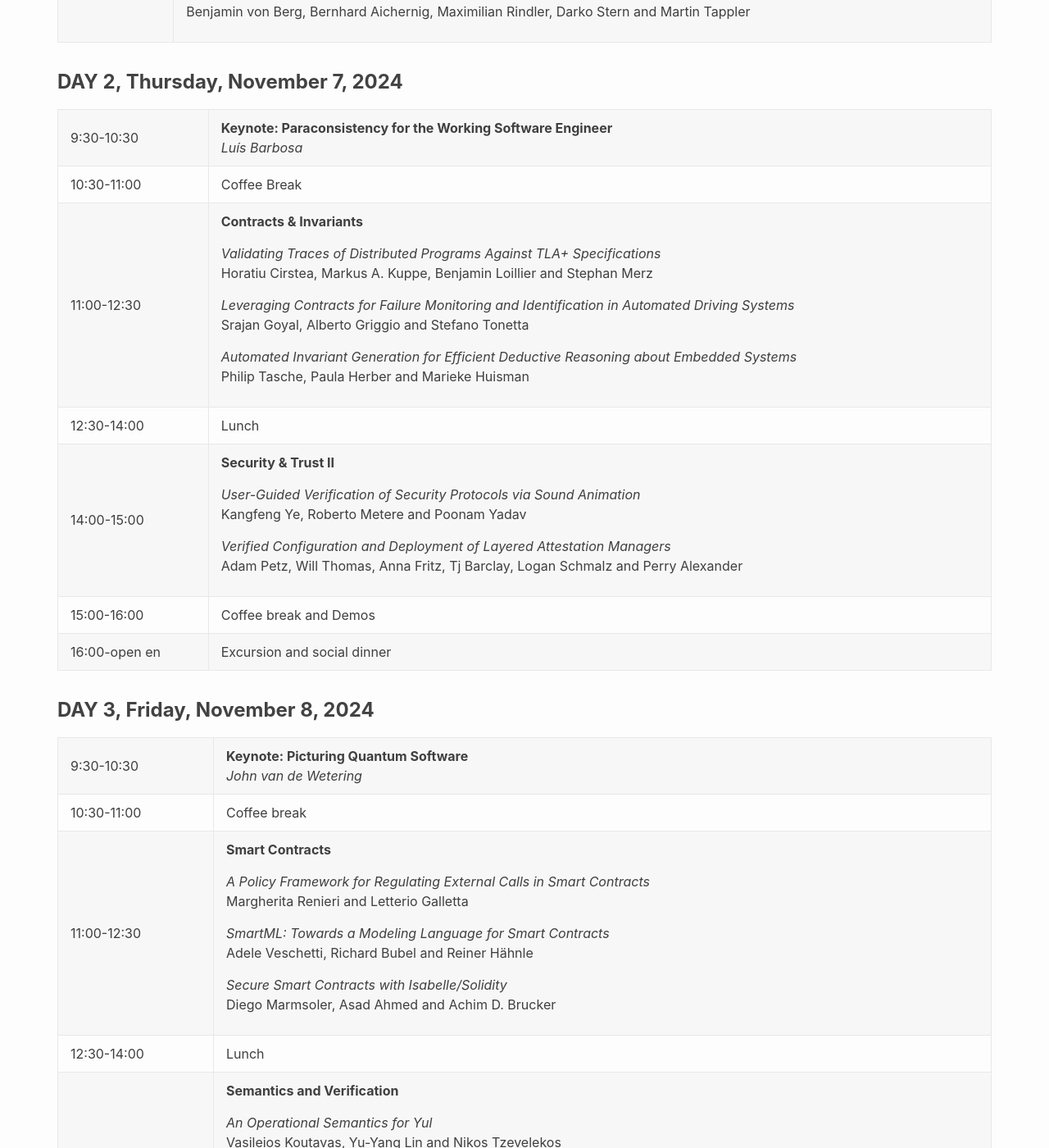
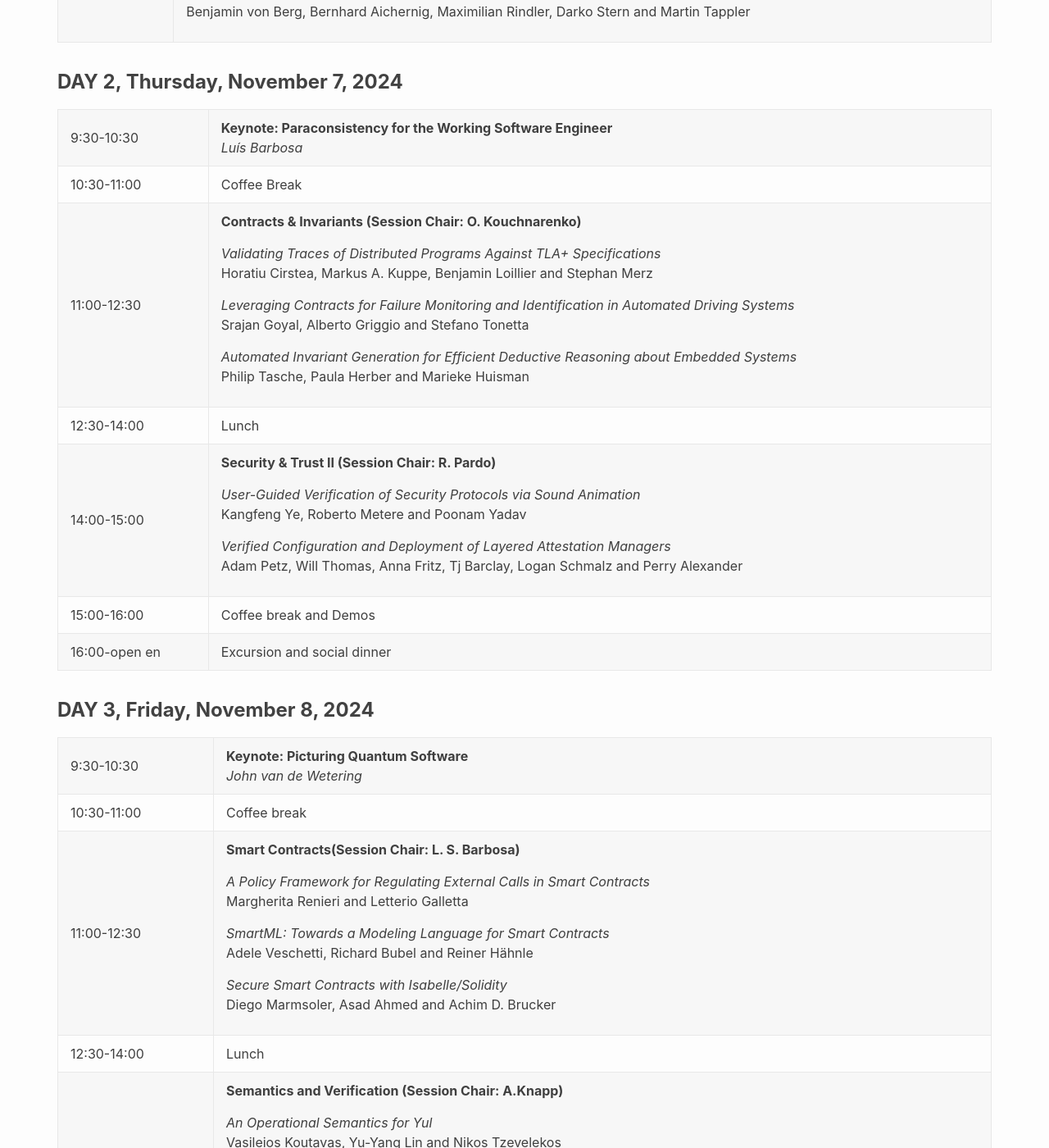
Before and after one commit to sefm-conference/2024, a Jekyll site: the page built from _pages/program.md, in a window 1280 px wide and 1400 px high, scrolled down 1633 px. Shown: the whole window at 82% size. Built offline with Jekyll 4.4.1, drawn with Linux system fonts in a browser that asks for light colours; some of the changed text lies outside the part shown.

Commit message:
Update program.md

```diff
--- a/_pages/program.md
+++ b/_pages/program.md
@@ -146,7 +146,7 @@ Details on the workshop program can be found [here]({{ site.baseurl }}{% link _p
   <tr>
     <td>11:00-12:30</td>
     <td>
-      <p><strong>Contracts & Invariants</strong></p>
+      <p><strong>Contracts & Invariants  (Session Chair: O. Kouchnarenko)</strong></p>
       <!-- 25 -->
       <p><em>Validating Traces of Distributed Programs Against TLA+ Specifications
         </em><br />
@@ -175,7 +175,7 @@ Details on the workshop program can be found [here]({{ site.baseurl }}{% link _p
   <tr>
     <td>14:00-15:00</td>
     <td>
-      <p><strong>Security & Trust II</strong></p>
+      <p><strong>Security & Trust II (Session Chair: R. Pardo)</strong></p>
       <!-- 36, Artefact, Demo -->
       <p><em>User-Guided Verification of Security Protocols via Sound Animation
         </em><br />
@@ -235,7 +235,7 @@ Details on the workshop program can be found [here]({{ site.baseurl }}{% link _p
   <tr>
     <td>11:00-12:30</td>
     <td>
-      <p><strong>Smart Contracts</strong></p>
+      <p><strong>Smart Contracts(Session Chair: L. S. Barbosa)</strong></p>
       <!-- 9 -->
       <p><em>A Policy Framework for Regulating External Calls in Smart Contracts
         </em><br />
@@ -264,7 +264,7 @@ Details on the workshop program can be found [here]({{ site.baseurl }}{% link _p
   <tr>
     <td>14:00-15:30</td>
     <td>
-      <p><strong>Semantics and Verification</strong></p>
+      <p><strong>Semantics and Verification (Session Chair: A.Knapp) </strong></p>
       <!-- 58, Artefact -->
       <p><em>An Operational Semantics for Yul
         </em><br />
@@ -293,7 +293,7 @@ Details on the workshop program can be found [here]({{ site.baseurl }}{% link _p
   <tr>
     <td>16:00-17:30</td>
     <td>
-      <p><strong>Specification</strong></p>
+      <p><strong>Specification (Session Chair: A. Madeira)</strong></p>
       <!-- 69 -->
       <p><em>Towards Quantum Multiparty Session Types
         </em><br />
```
